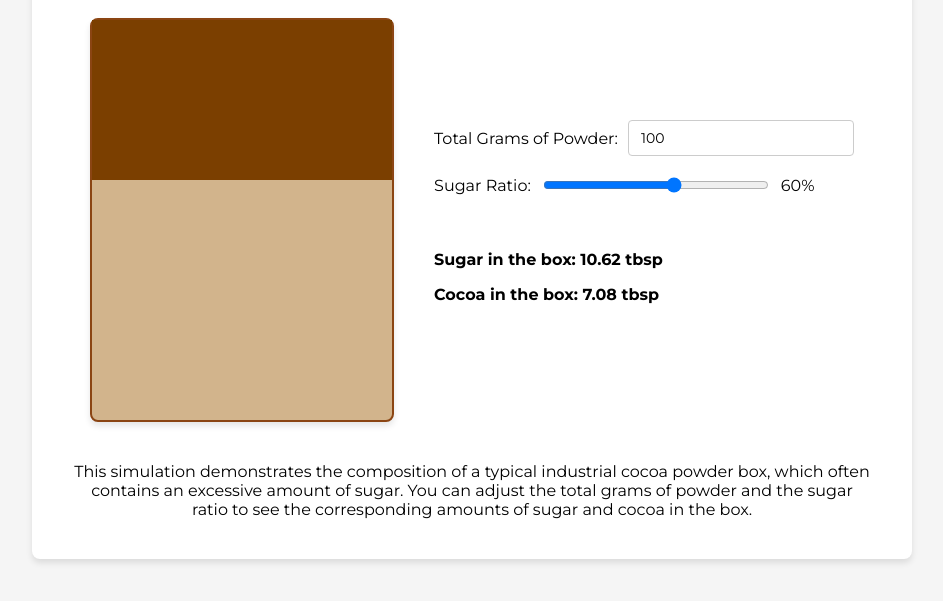
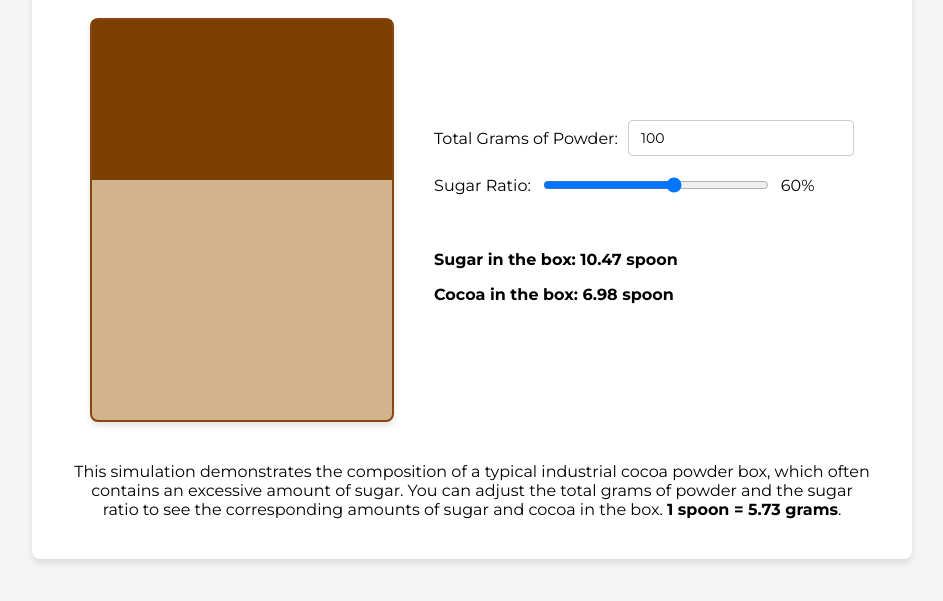
Before and after one commit to window-ops/cocoa-powder-box-simulator, a plain HTML site: page index.html in a window 1280 px wide. Shown: the part 171-772 px from the top of the page, without its empty margins (168-1111 px from the left). Drawn offline with Linux system fonts and the light colour scheme.

Commit message:
Update 2 files
- /index.html
- /script.js

```diff
--- a/index.html
+++ b/index.html
@@ -24,12 +24,12 @@
             <span id="sugar-ratio-value">0%</span>
           </div>
           <div class="result">
-            <p>Sugar in the box: <span id="sugar-tbsp">0</span> tbsp</p>
-            <p>Cocoa in the box: <span id="cocoa-tbsp">0</span> tbsp</p>
+            <p>Sugar in the box: <span id="sugar-sp">0</span> spoon</p>
+            <p>Cocoa in the box: <span id="cocoa-sp">0</span> spoon</p>
           </div>
         </div>
       </div>
-      <p class="about">This simulation demonstrates the composition of a typical industrial cocoa powder box, which often contains an excessive amount of sugar. You can adjust the total grams of powder and the sugar ratio to see the corresponding amounts of sugar and cocoa in the box.</p>
+      <p class="about">This simulation demonstrates the composition of a typical industrial cocoa powder box, which often contains an excessive amount of sugar. You can adjust the total grams of powder and the sugar ratio to see the corresponding amounts of sugar and cocoa in the box. <b>1 spoon = 5.73 grams</b>.</p>
     </div>
     <script src="script.js"></script>
   </body>
--- a/script.js
+++ b/script.js
@@ -2,9 +2,9 @@ const powderElement = document.getElementById('powder');
 const totalGramsInput = document.getElementById('total-grams');
 const sugarRatioInput = document.getElementById('sugar-ratio');
 const sugarRatioValue = document.getElementById('sugar-ratio-value');
-const sugarTbspElement = document.getElementById('sugar-tbsp');
-const cocoaTbspElement = document.getElementById('cocoa-tbsp');
-const tbspPerGram = 0.177;
+const sugarSpElement = document.getElementById('sugar-sp');
+const cocoaSpElement = document.getElementById('cocoa-sp');
+const gramPerSp = 5.73;
 
 function updatePowderRatio() {
   const totalGrams = parseInt(totalGramsInput.value);
@@ -15,8 +15,8 @@ function updatePowderRatio() {
 
   powderElement.style.height = `${cocoaGrams / totalGrams * 100}%`;
   sugarRatioValue.textContent = `${sugarRatio}%`;
-  sugarTbspElement.textContent = (sugarGrams * tbspPerGram).toFixed(2);
-  cocoaTbspElement.textContent = (cocoaGrams * tbspPerGram).toFixed(2);
+  sugarSpElement.textContent = (sugarGrams / gramPerSp).toFixed(2);
+  cocoaSpElement.textContent = (cocoaGrams / gramPerSp).toFixed(2);
 }
 
 totalGramsInput.addEventListener('input', updatePowderRatio);
```
